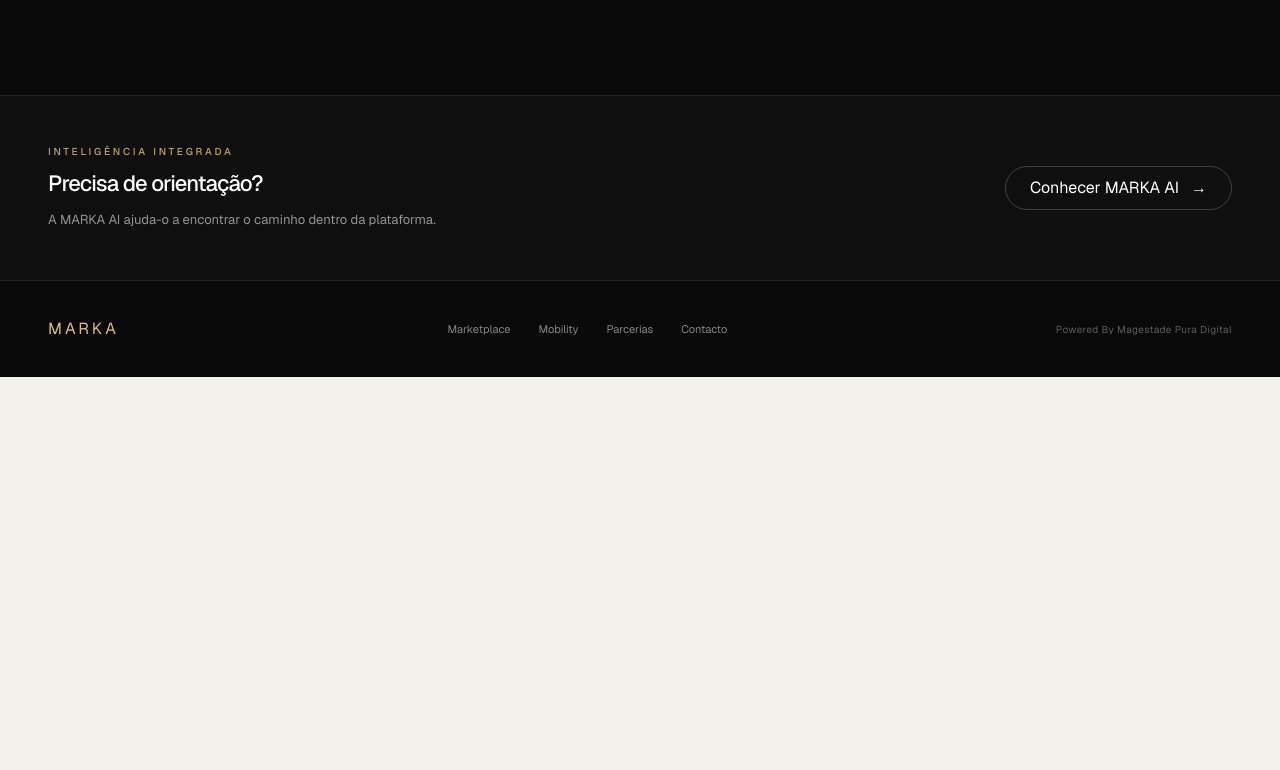
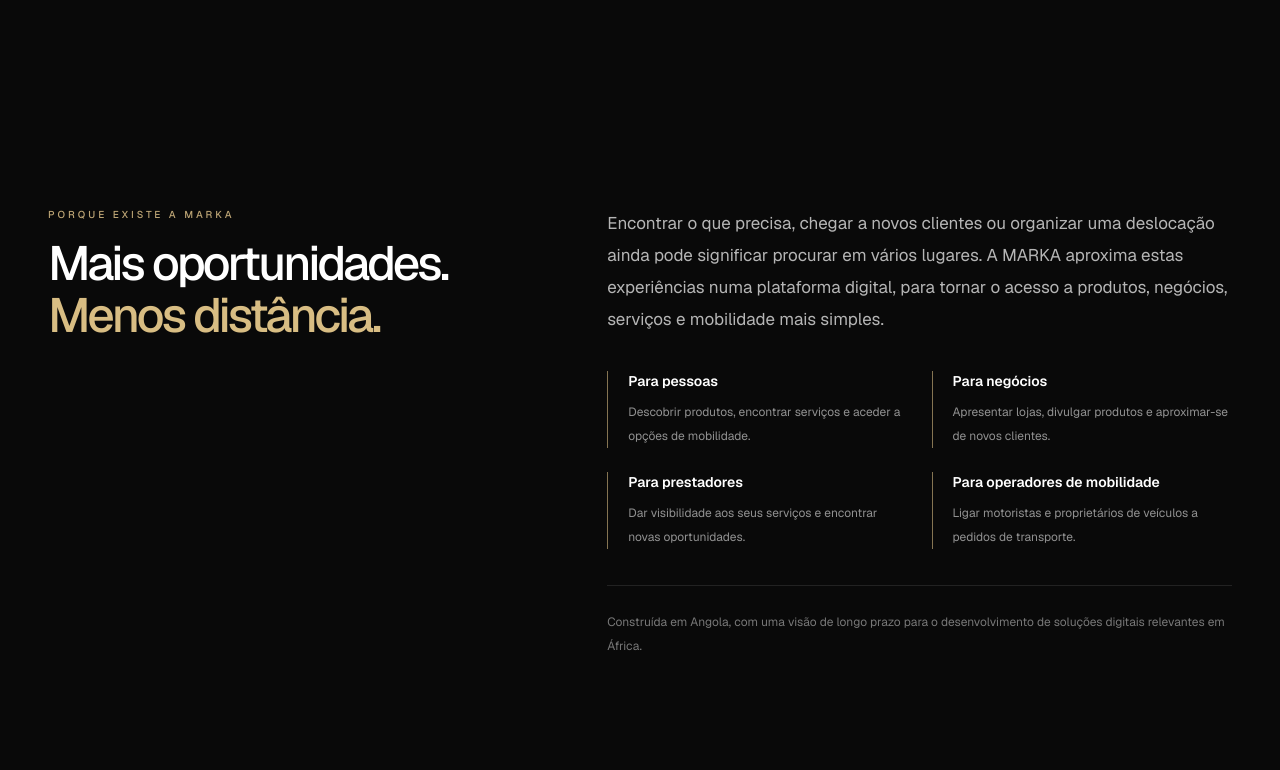
Before and after one commit to ohuminho/marka-platform, a Next.js app: page / in a window 1280 px wide. Shown: the part 1430-2200 px from the top of the page. Before the commit the page ends 1807 px from the top, so only its background shows below. Built offline with nearby package versions, Linux system fonts and the light colour scheme; no server answers.

Commit message:
Improve MARKA landing page value proposition and audience clarity

```diff
--- a/src/app/page.tsx
+++ b/src/app/page.tsx
@@ -4,12 +4,12 @@ import type { Metadata } from "next";
 export const metadata: Metadata = {
   title: "MARKA — Descubra mais. Num só lugar.",
   description:
-    "Explore o Marketplace e a Mobility da MARKA. Comércio, serviços, negócios e mobilidade numa experiência simples.",
+    "Conheça a MARKA: uma plataforma digital que aproxima pessoas, comércio, serviços e mobilidade em Angola.",
   alternates: { canonical: "/" },
   openGraph: {
     title: "MARKA — Descubra mais. Num só lugar.",
     description:
-      "Comércio, serviços, negócios e mobilidade numa experiência simples.",
+      "Uma plataforma digital que aproxima pessoas, negócios, serviços e mobilidade em Angola.",
     url: "https://markaao.com",
     siteName: "MARKA",
     locale: "pt_AO",
@@ -258,6 +258,65 @@ export default function Home() {
           </div>
         </section>
 
+        <section
+          aria-labelledby="purpose-title"
+          className="mx-auto max-w-[1440px] px-5 py-20 sm:px-8 lg:px-12 lg:py-28"
+        >
+          <div className="grid gap-12 lg:grid-cols-[0.9fr_1.1fr] lg:items-start">
+            <div>
+              <p className="text-[10px] font-medium uppercase tracking-[0.3em] text-[#bda575]">
+                Porque existe a MARKA
+              </p>
+              <h2
+                id="purpose-title"
+                className="mt-4 max-w-[560px] text-[34px] font-medium leading-[1.08] tracking-[-0.06em] text-white sm:text-[48px]"
+              >
+                Mais oportunidades.
+                <span className="block text-[#d8bd83]">Menos distância.</span>
+              </h2>
+            </div>
+            <div className="max-w-[680px]">
+              <p className="text-[15px] leading-8 text-white/70 sm:text-[17px]">
+                Encontrar o que precisa, chegar a novos clientes ou organizar
+                uma deslocação ainda pode significar procurar em vários lugares.
+                A MARKA aproxima estas experiências numa plataforma digital,
+                para tornar o acesso a produtos, negócios, serviços e mobilidade
+                mais simples.
+              </p>
+              <div className="mt-9 grid gap-6 sm:grid-cols-2">
+                <div className="border-l border-[#d8bd83]/60 pl-5">
+                  <h3 className="text-[14px] font-semibold text-white">Para pessoas</h3>
+                  <p className="mt-2 text-[12px] leading-6 text-white/55">
+                    Descobrir produtos, encontrar serviços e aceder a opções de mobilidade.
+                  </p>
+                </div>
+                <div className="border-l border-[#d8bd83]/60 pl-5">
+                  <h3 className="text-[14px] font-semibold text-white">Para negócios</h3>
+                  <p className="mt-2 text-[12px] leading-6 text-white/55">
+                    Apresentar lojas, divulgar produtos e aproximar-se de novos clientes.
+                  </p>
+                </div>
+                <div className="border-l border-[#d8bd83]/60 pl-5">
+                  <h3 className="text-[14px] font-semibold text-white">Para prestadores</h3>
+                  <p className="mt-2 text-[12px] leading-6 text-white/55">
+                    Dar visibilidade aos seus serviços e encontrar novas oportunidades.
+                  </p>
+                </div>
+                <div className="border-l border-[#d8bd83]/60 pl-5">
+                  <h3 className="text-[14px] font-semibold text-white">Para operadores de mobilidade</h3>
+                  <p className="mt-2 text-[12px] leading-6 text-white/55">
+                    Ligar motoristas e proprietários de veículos a pedidos de transporte.
+                  </p>
+                </div>
+              </div>
+              <p className="mt-9 border-t border-white/10 pt-6 text-[12px] leading-6 text-white/45">
+                Construída em Angola, com uma visão de longo prazo para o desenvolvimento
+                de soluções digitais relevantes em África.
+              </p>
+            </div>
+          </div>
+        </section>
+
         <section className="border-y border-white/[0.08] bg-white/[0.025]">
           <div className="mx-auto flex max-w-[1440px] flex-col gap-5 px-5 py-12 sm:px-8 md:flex-row md:items-center md:justify-between lg:px-12">
             <div>
```
